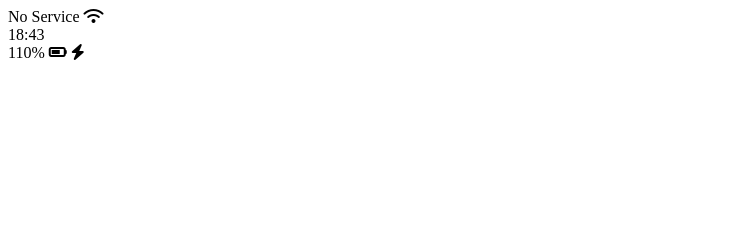
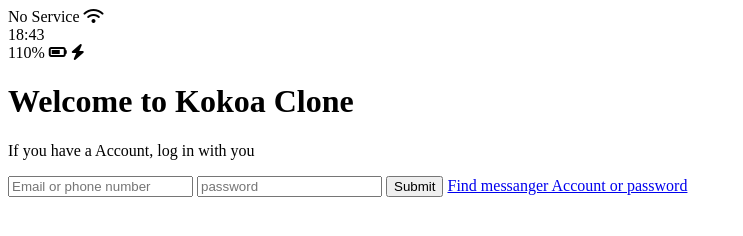
Before and after one commit to Hamakey/messanger_clone, a plain HTML site: page index.html in a window 1280 px wide. Shown: the whole page, without its empty margins (0-743 px from the left). Drawn offline with Linux system fonts and the light colour scheme.

Commit message:
Ver 1.2
Updated Header, form(input Account, Password)

```diff
--- a/index.html
+++ b/index.html
@@ -24,6 +24,19 @@
                 <!-- Lightning Icon-->
                 <i class="fas fa-bolt"></i>
             </div>
+    <header class="welcome-header">
+        <h1 class="welcome-header__title">Welcome to Kokoa Clone</h1>
+        <p class="welcome-header__text">
+            If you have a Account, log in with you
+        </p>
+    </header>
+    <form>
+        <input type="text" placeholder="Email or phone number"/>
+        <input type="password" placeholder="password"/>
+        <input type="submit" placeholder="Log in"/>
+        <a href="#">Find messanger Account or password</a>
+    </form>
+
 
     </div>
     <!--script는 항상 마지막에 넣는다(body의 마지막에)-->
```
